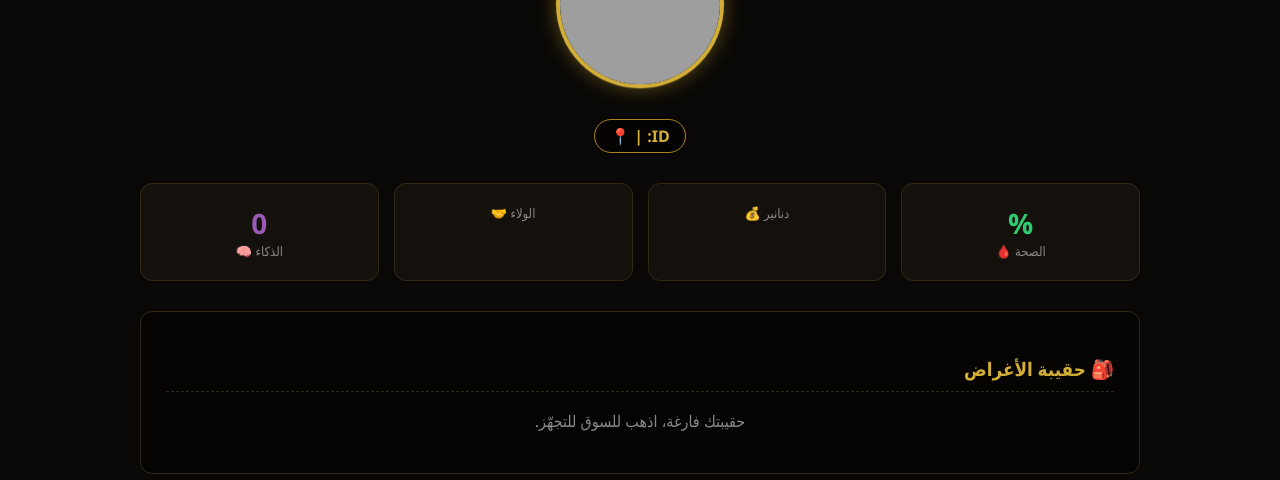
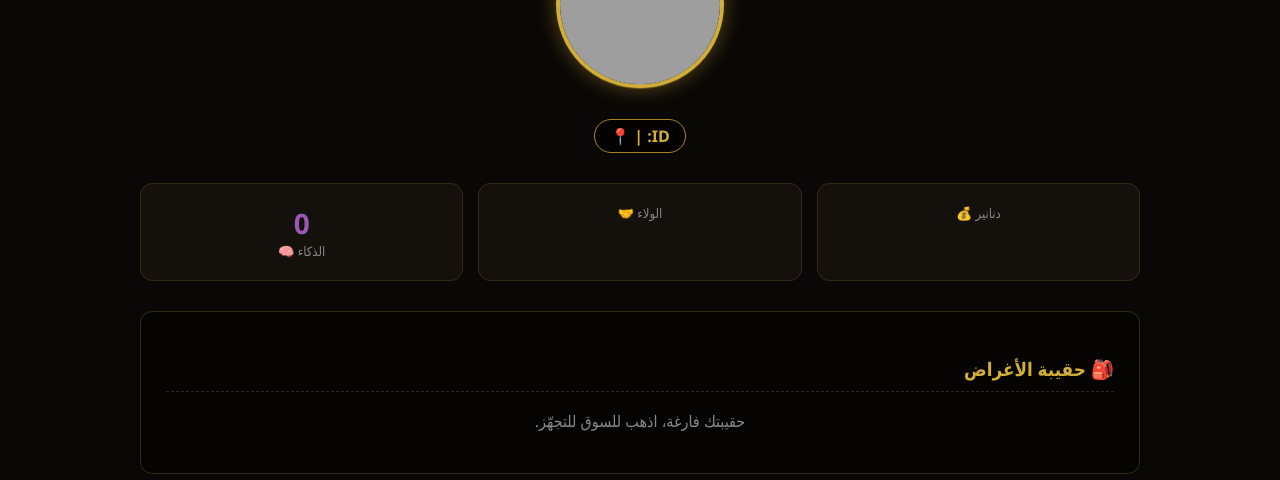
Before and after one commit to willia2minerva-a11y/Borj-Al-Sayd, a Python web app: template templates/profile.html in a window 1280 px wide. Shown: the part 177-657 px from the top of the page. Run offline with Jinja, Linux system fonts and the light colour scheme; the template is opened without the code that fills it: most values are stand-ins (such as "Sample title", 1, 10 or a date in 2020); grey boxes are pictures that could not be loaded.

Commit message:
Update profile.html

```diff
--- a/templates/profile.html
+++ b/templates/profile.html
@@ -92,7 +92,6 @@
 </div>
 
 <div style="display:grid; grid-template-columns: repeat(auto-fit, minmax(130px, 1fr)); gap:15px; margin-bottom:30px;">
-    <div class="stat-card"><div style="font-size:28px; font-weight:bold; color:#2ecc71;">{{ user.health }}%</div><div style="color:#888; font-size:13px;">الصحة 🩸</div></div>
     <div class="stat-card"><div style="font-size:28px; font-weight:bold; color:var(--gold-light);">{{ user.points }}</div><div style="color:#888; font-size:13px;">دنانير 💰</div></div>
     <div class="stat-card"><div style="font-size:28px; font-weight:bold; color:#3498db;">{{ user.loyalty_points }}</div><div style="color:#888; font-size:13px;">الولاء 🤝</div></div>
     <div class="stat-card"><div style="font-size:28px; font-weight:bold; color:#9b59b6;">{{ user.intelligence_points | default(0, true) }}</div><div style="color:#888; font-size:13px;">الذكاء 🧠</div></div>
```
